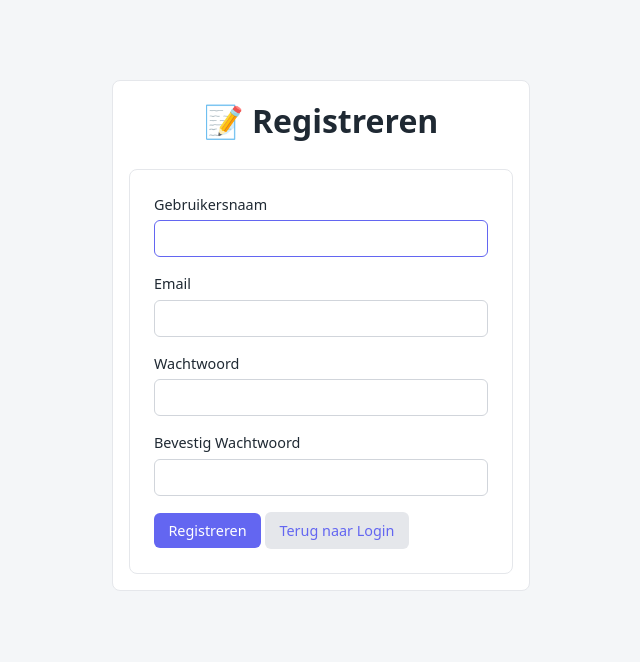
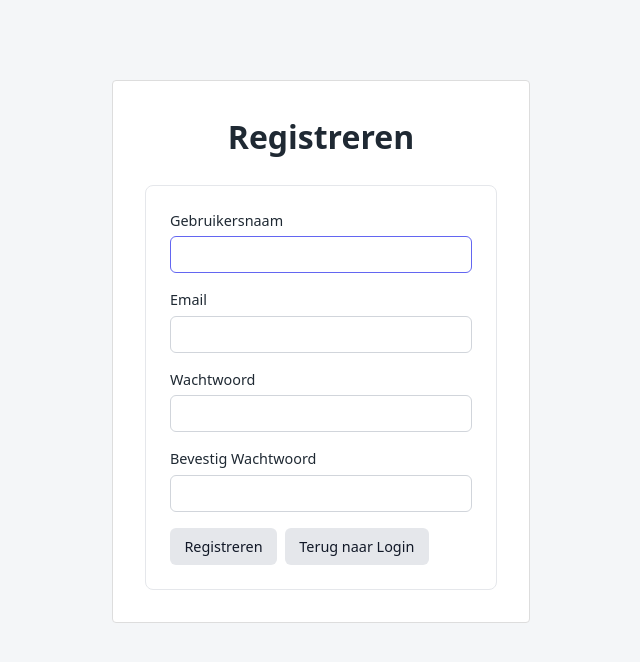
Before and after one commit to David-van-Groningen/videoplaylist, a PHP site: page /register.php in a window 1280 px wide. Shown: the top 662 px of the page, without its empty margins (319-959 px from the left). Run offline with PHP 8.4, Linux system fonts and the light colour scheme.

Commit message:
Refactor registration page layout and styles

```diff
--- a/register.php
+++ b/register.php
@@ -37,12 +37,12 @@ if ($_SERVER['REQUEST_METHOD'] === 'POST') {
 <title>Registreren - Video Platform</title>
 <link rel="stylesheet" href="assets/style.css">
 </head>
-<body class="bg">
+<body>
 <main class="container" style="max-width:450px;margin-top:5rem;">
-    <div class="glass-card">
-        <h1 style="text-align:center;">📝 Registreren</h1>
+    <div style="background:#fff; padding:2rem; border-radius:4px; border:1px solid #ddd;">
+        <h1 style="text-align:center;">Registreren</h1>
         <?php if($error): ?>
-        <div class="notice err"><?= sanitize_output($error) ?></div>
+        <div class="notice err"><?= e($error) ?></div>
         <?php endif; ?>
         <form method="POST">
             <label>
@@ -61,9 +61,9 @@ if ($_SERVER['REQUEST_METHOD'] === 'POST') {
                 Bevestig Wachtwoord
                 <input type="password" name="password_confirm" minlength="6" required>
             </label>
-            <div class="actions">
-                <button type="submit" class="btn btn-purple">Registreren</button>
-                <a href="login.php" class="btn ghost">Terug naar Login</a>
+            <div style="margin-top:1rem; display:flex; gap:0.5rem;">
+                <button type="submit" class="btn btn-yellow">Registreren</button>
+                <a href="login.php" class="btn">Terug naar Login</a>
             </div>
         </form>
     </div>
```
